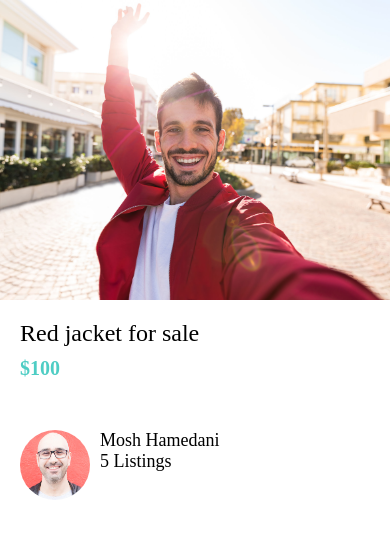
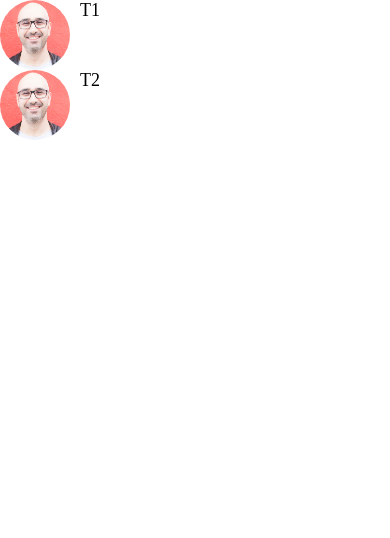
Before and after one commit to m3schroder/done-with-it, a React Native app: screen / in a window 390 px wide. Shown: the top 538 px of the page. Built offline with nearby package versions, Linux system fonts and the light colour scheme.

Commit message:
'Messages Screen'

```diff
--- a/App.js
+++ b/App.js
@@ -3,7 +3,8 @@
 import WelcomeScreen from "./app/screens/WelcomeScreen";
 import ViewImageScreen from "./app/screens/ViewImageScreen";
 import ListingDetailsScreen from "./app/screens/ListingDetailsScreen";
+import MessagesScreen from "./app/screens/MessagesScreen";
 
 export default function App() {
-  return <ListingDetailsScreen />;
+  return <MessagesScreen />;
 }
--- /dev/null
+++ b/app/components/Screen.js
@@ -0,0 +1,14 @@
+import React from "react";
+import Constants from "expo-constants";
+import { StyleSheet, SafeAreaView } from "react-native";
+
+function Screen({ children }) {
+  return <SafeAreaView style={StyleSheet.screeen}>{children}</SafeAreaView>;
+}
+
+const styles = StyleSheet.create({
+  screen: {
+    paddingTop: Constants.statusBarHeight,
+  },
+});
+export default Screen;
--- /dev/null
+++ b/app/screens/MessagesScreen.js
@@ -0,0 +1,40 @@
+import React from "react";
+import { FlatList, StyleSheet } from "react-native";
+
+import ListItem from "../components/ListItem";
+import Screen from "../components/Screen";
+
+const messages = [
+  {
+    id: 1,
+    title: "T1",
+    description: "D1",
+    image: require("../assets/images/mosh.jpg"),
+  },
+  {
+    id: 2,
+    title: "T2",
+    description: "D2",
+    image: require("../assets/images/mosh.jpg"),
+  },
+];
+
+function MessagesScreen(props) {
+  return (
+    <Screen>
+      <FlatList
+        data={messages}
+        keyExtractor={(message) => message.id.toString()}
+        renderItem={({ item }) => (
+          <ListItem
+            title={item.title}
+            subTitle={item.subTitle}
+            image={item.image}
+          />
+        )}
+      />
+    </Screen>
+  );
+}
+
+export default MessagesScreen;
--- a/package.json
+++ b/package.json
@@ -9,6 +9,7 @@
   },
   "dependencies": {
     "expo": "~37.0.3",
+    "expo-constants": "^9.0.0",
     "react": "~16.9.0",
     "react-dom": "~16.9.0",
     "react-native": "https://github.com/expo/react-native/archive/sdk-37.0.1.tar.gz",
```
